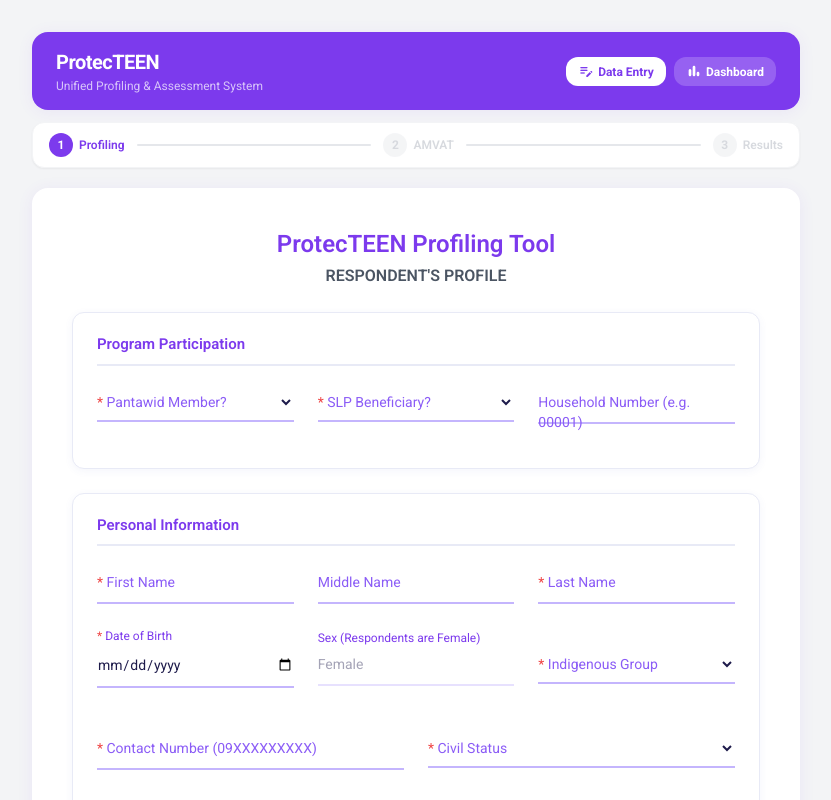
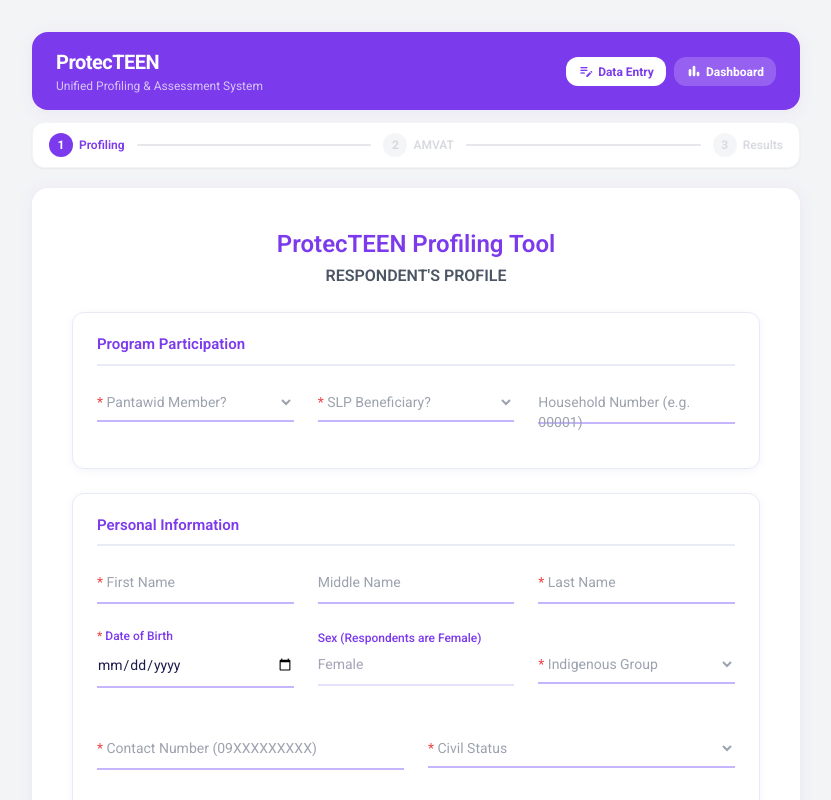
Before and after one commit to jrcanseenooo-git/protecteen-profiling-amvat, a Vue app in the folder frontend/: page / in a window 1280 px wide. Shown: the top 800 px of the page, without its empty margins (224-1055 px from the left). Built offline with nearby package versions, Linux system fonts and the light colour scheme; no server answers.

Commit message:
Update main.css

```diff
--- a/frontend/src/assets/main.css
+++ b/frontend/src/assets/main.css
@@ -6,6 +6,9 @@
   body { @apply font-sans min-h-screen; background: #f5f3ff; color: #1e1b4b; }
   h2   { @apply text-2xl font-semibold text-primary; }
   h3   { @apply text-lg font-medium; color: #4c1d95; }
+  /* Gray placeholder for native selects */
+  select { color: #1e1b4b; }
+  select.placeholder-gray { color: #9ca3af; }
 }
 
 @layer components {
@@ -32,15 +35,19 @@
 
   .floating-label {
     @apply absolute top-2.5 left-0 text-sm pointer-events-none transition-all duration-200;
-    color: #8b5cf6;
+    color: #9ca3af; /* gray-400 — looks like a placeholder */
   }
   .field input:focus    ~ .floating-label,
   .field input:not(:placeholder-shown) ~ .floating-label,
   .field select:focus   ~ .floating-label,
   .field select:valid   ~ .floating-label {
-    @apply -top-4 text-xs;
-    color: #7c3aed;
+    @apply -top-4 text-xs font-medium;
+    color: #7c3aed; /* purple when active/filled */
   }
+
+  /* Actual input placeholder text also gray */
+  .field input::placeholder { color: #9ca3af; }
+  .field select option:first-child { color: #9ca3af; }
 
   /* ── Buttons ── */
   .btn {
@@ -188,3 +195,11 @@
 .fade-in   { animation: fadeIn .35s ease both; }
 .bounce-in { animation: bounceIn .4s ease both; }
 .hidden    { display: none !important; }
+
+/* ── Gray placeholder for empty selects ── */
+.field select:required:invalid,
+.field select[value=""] {
+  color: #9ca3af;
+}
+.field select option { color: #1e1b4b; }
+.field select option[disabled] { color: #9ca3af; }
```
